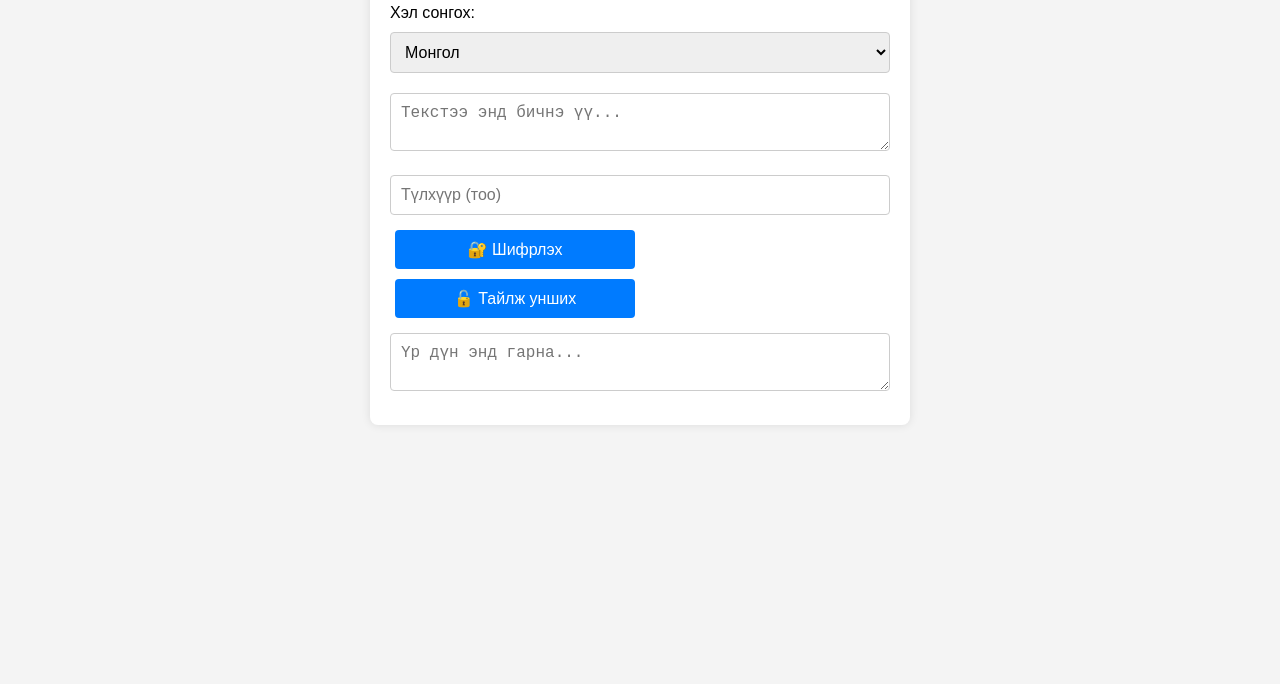
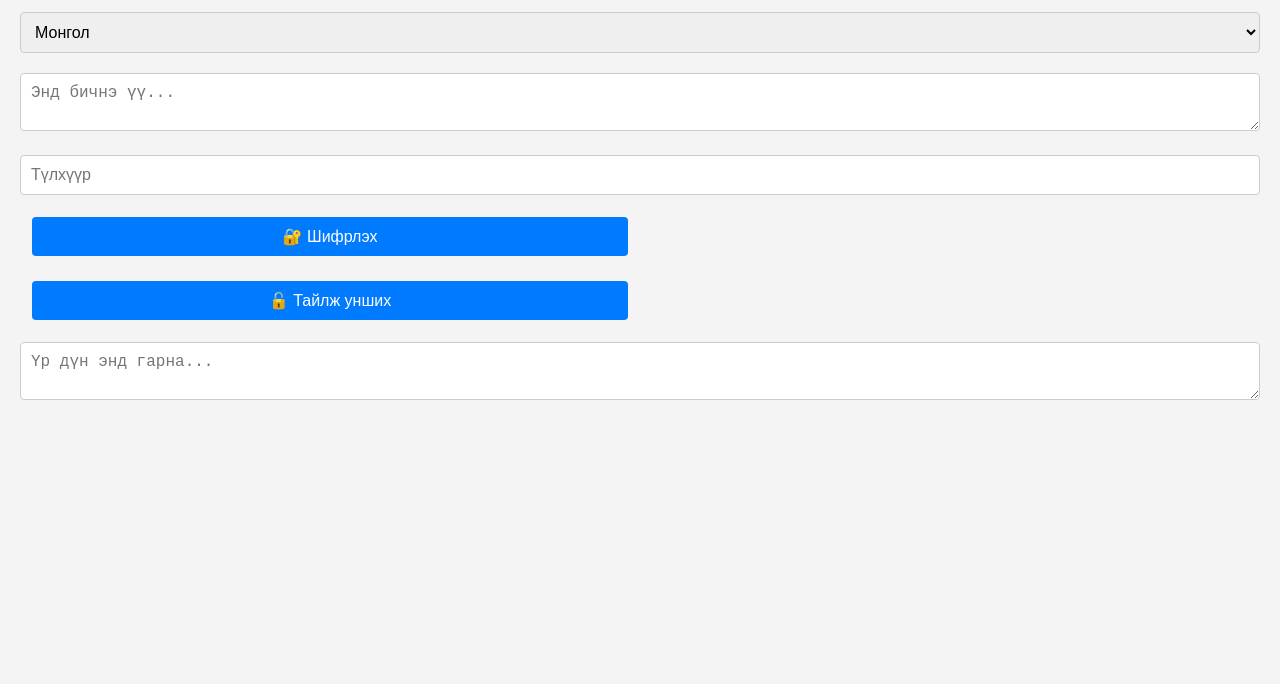
Before and after one commit to Mugi525/mongol.caesar, a plain HTML site: page index.html in a window 1280 px wide. Shown: the part 116-800 px from the top of the page. Drawn offline with Linux system fonts and the light colour scheme.

Commit message:
Update index.html

```diff
--- a/index.html
+++ b/index.html
@@ -7,22 +7,21 @@
     <link rel="stylesheet" href="style.css">
 </head>
 <body>
-  <div class="container">
     <h1>Цезарь шифрлэгч</h1>
-    <label for="lang">Хэл сонгох:</label>
-    <select id="lang">
+
+    <label for="language">Хэл сонгох:</label>
+    <select id="language">
         <option value="mn">Монгол</option>
         <option value="en">Англи</option>
     </select>
 
-    <textarea id="inputText" placeholder="Текстээ энд бичнэ үү..."></textarea>
-    <input id="key" type="number" placeholder="Түлхүүр (тоо)">
+    <textarea id="inputText" placeholder="Энд бичнэ үү..."></textarea>
+    <input type="number" id="key" min="1" max="33" placeholder="Түлхүүр">
 
     <button onclick="encrypt()">🔐 Шифрлэх</button>
     <button onclick="decrypt()">🔓 Тайлж унших</button>
 
-    <textarea id="result" readonly placeholder="Үр дүн энд гарна..."></textarea>
-  </div>
+    <textarea id="outputText" placeholder="Үр дүн энд гарна..." readonly></textarea>
 
     <script src="script.js"></script>
 </body>
```
Lines whose indentation alone changed are shown as unchanged.
